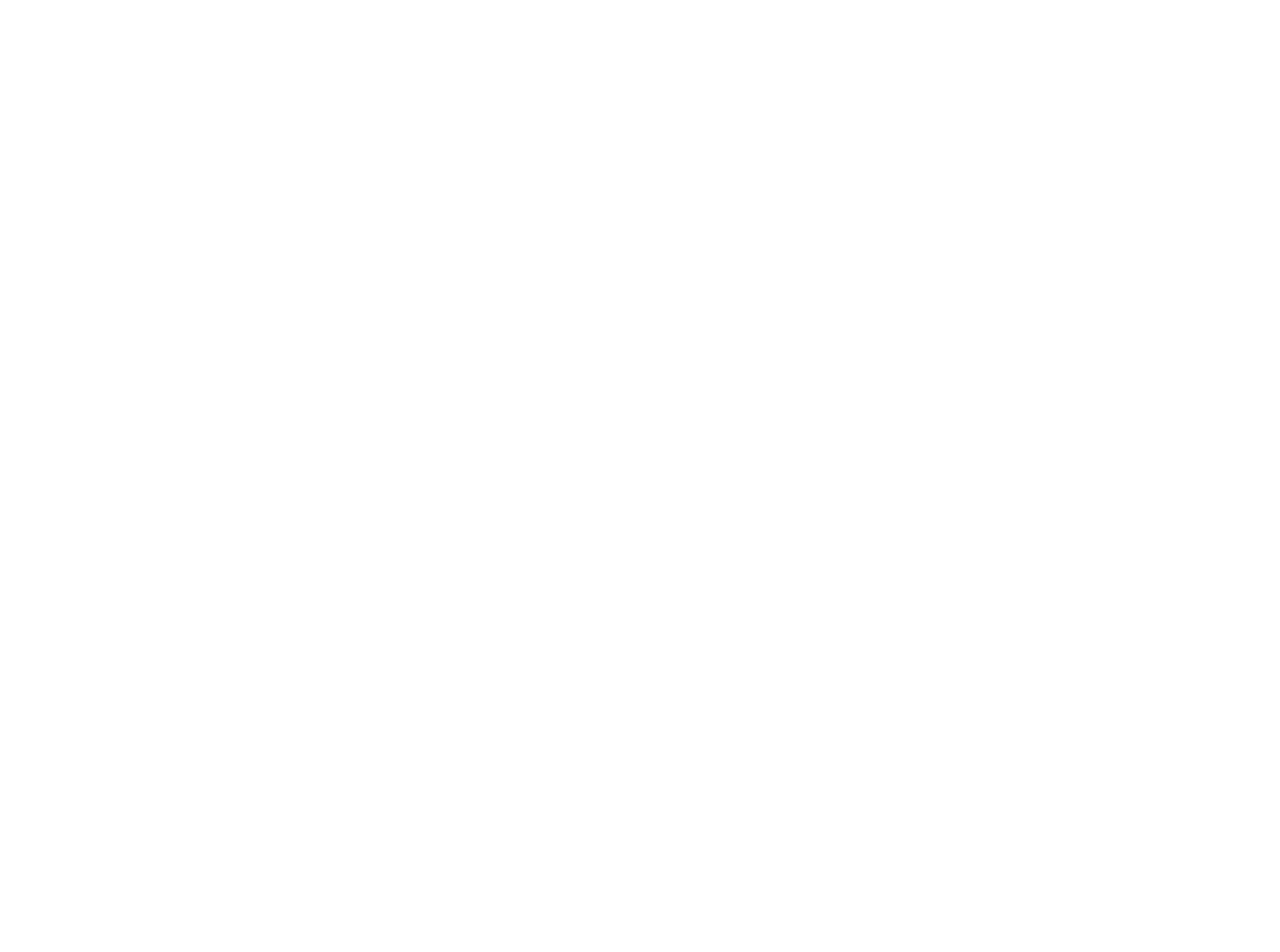
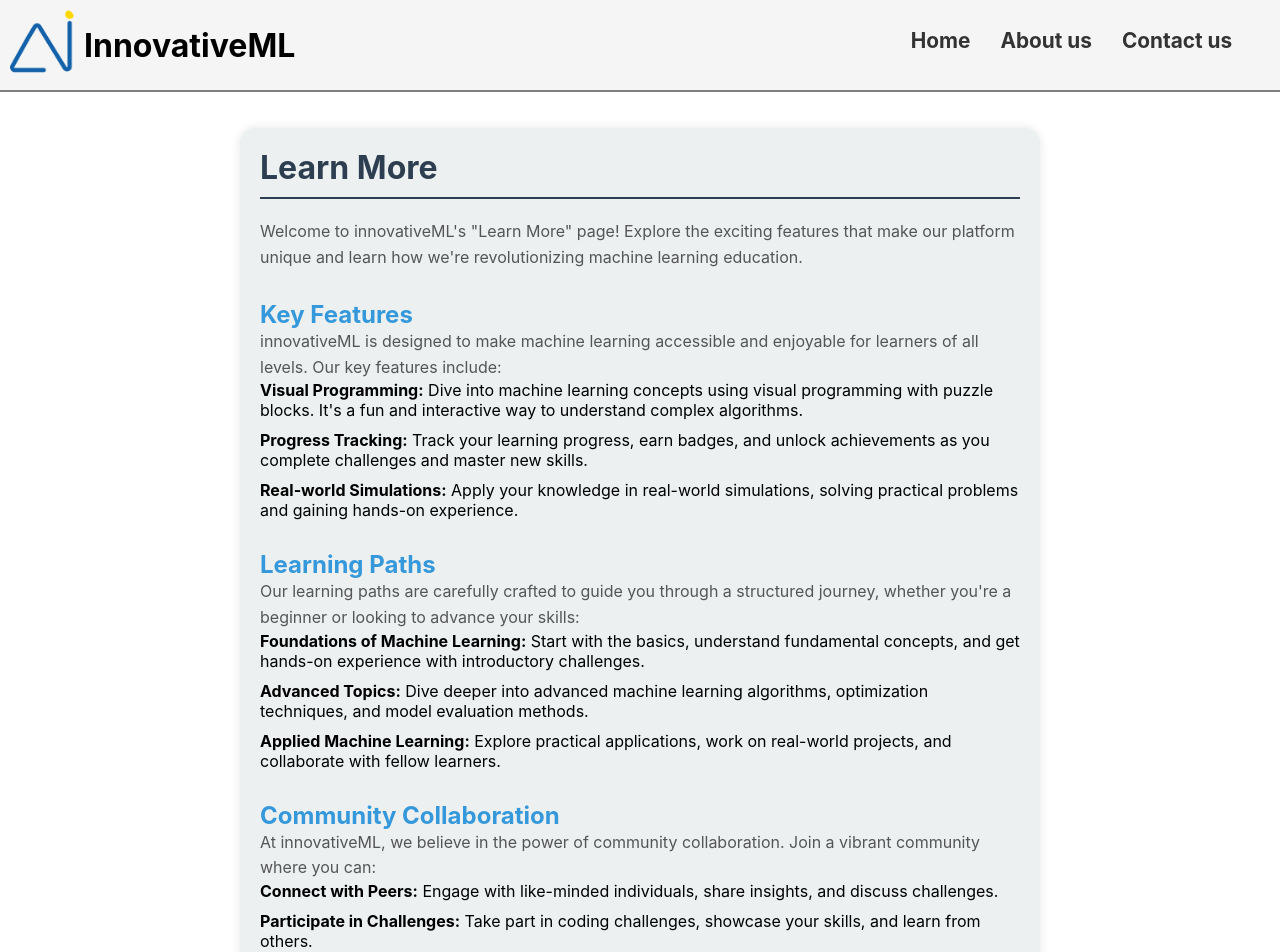
Before and after one commit to AhmadSerhall/innovativeML, a React (Create React App) app in the folder frontend/: page /learn in a window 1280 px wide. Before the commit this address had no page. Shown: the top 952 px of the page. Before the commit the page ends 800 px from the top, so only its background shows below. Built offline with nearby package versions, Linux system fonts and the light colour scheme; sample sign-in values are in the browser's storage.

Commit message:
finished the learn more page'

```diff
--- a/frontend/src/App.jsx
+++ b/frontend/src/App.jsx
@@ -15,6 +15,7 @@ import Puzzle from './pages/Puzzle';
 import FAQ from './pages/FAQ'
 import Blog from './pages/Blog';
 import PrivacyPolicy from './pages/Privacy';
+import LearnMore from './pages/LearnMore'
 import { BrowserRouter, Routes, Route } from "react-router-dom";
 function App() {
   return (
@@ -33,6 +34,8 @@ function App() {
           <Route className="faq" path="/faq" element={<FAQ/>}/>
           <Route className="blog" path="/blog" element={<Blog/>}/>
           <Route className="privacy" path="/privacy" element={<PrivacyPolicy/>}/>
+          <Route className="learn" path="/learn" element={<LearnMore/>}/>
+
 
 
         </Routes>
--- /dev/null
+++ b/frontend/src/pages/LearnMore/index.jsx
@@ -0,0 +1,66 @@
+import React from 'react';
+import './style.css';
+import NavBar from '../../components/NavBar';
+import Footer from '../../components/Footer';
+
+const LearnMore = () => {
+  return (
+    <>
+      <NavBar />
+      <div className="learn-more-container">
+        <h1>Learn More</h1>
+
+        <p>
+          Welcome to innovativeML's "Learn More" page! Explore the exciting features that make our platform unique and learn how we're revolutionizing machine learning education.
+        </p>
+
+        <h2>Key Features</h2>
+
+        <p>
+          innovativeML is designed to make machine learning accessible and enjoyable for learners of all levels. Our key features include:
+        </p>
+
+        <ul>
+          <li><strong>Visual Programming:</strong> Dive into machine learning concepts using visual programming with puzzle blocks. It's a fun and interactive way to understand complex algorithms.</li>
+          <li><strong>Progress Tracking:</strong> Track your learning progress, earn badges, and unlock achievements as you complete challenges and master new skills.</li>
+          <li><strong>Real-world Simulations:</strong> Apply your knowledge in real-world simulations, solving practical problems and gaining hands-on experience.</li>
+        </ul>
+
+        <h2>Learning Paths</h2>
+
+        <p>
+          Our learning paths are carefully crafted to guide you through a structured journey, whether you're a beginner or looking to advance your skills:
+        </p>
+
+        <ul>
+          <li><strong>Foundations of Machine Learning:</strong> Start with the basics, understand fundamental concepts, and get hands-on experience with introductory challenges.</li>
+          <li><strong>Advanced Topics:</strong> Dive deeper into advanced machine learning algorithms, optimization techniques, and model evaluation methods.</li>
+          <li><strong>Applied Machine Learning:</strong> Explore practical applications, work on real-world projects, and collaborate with fellow learners.</li>
+        </ul>
+
+        <h2>Community Collaboration</h2>
+
+        <p>
+          At innovativeML, we believe in the power of community collaboration. Join a vibrant community where you can:
+        </p>
+
+        <ul>
+          <li><strong>Connect with Peers:</strong> Engage with like-minded individuals, share insights, and discuss challenges.</li>
+          <li><strong>Participate in Challenges:</strong> Take part in coding challenges, showcase your skills, and learn from others.</li>
+          <li><strong>Celebrate Achievements:</strong> Share your successes, celebrate milestones, and inspire others on their learning journey.</li>
+        </ul>
+
+        {/* Add more sections based on your project's features and benefits */}
+
+        {/* Example of adding a new section */}
+        {/* <h2>Your New Section Title</h2>
+        <p>
+          Your new section content here.
+        </p> */}
+      </div>
+      <Footer />
+    </>
+  );
+};
+
+export default LearnMore;
--- /dev/null
+++ b/frontend/src/pages/LearnMore/style.css
@@ -0,0 +1,39 @@
+.learn-more-container {
+    max-width: 800px;
+    margin-top: 10%;
+    margin-bottom: 4%;
+    margin-right:auto;
+    margin-left:auto;
+    padding: 20px;
+    background-color: #ecf0f1;
+    box-shadow: 0 0 10px rgba(0, 0, 0, 0.1);
+    border-radius: 15px;
+    opacity: 0;
+    animation: fadeIn 0.5s forwards;
+  }
+
+  @keyframes fadeIn {
+    from {
+      opacity: 0;
+    }
+    to {
+      opacity: 1;
+    }
+  }
+
+  .learn-more-container h1 {
+    color: #2c3e50;
+    border-bottom: 2px solid #2c3e50;
+    padding-bottom: 10px;
+    margin-bottom: 20px;
+  }
+
+  .learn-more-container h2 {
+    color: #3498db;
+    margin-top: 30px;
+  }
+
+  .learn-more-container p {
+    color: #555;
+    line-height: 1.6;
+  }
```
